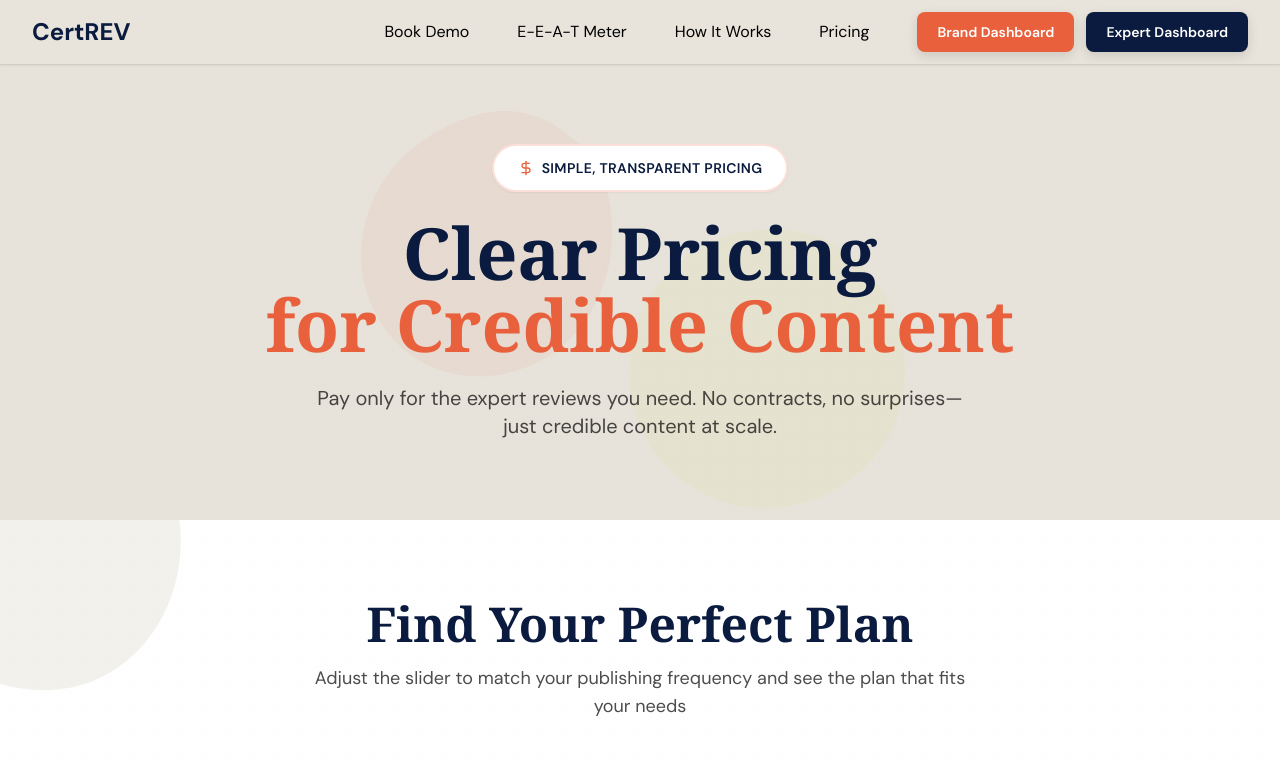
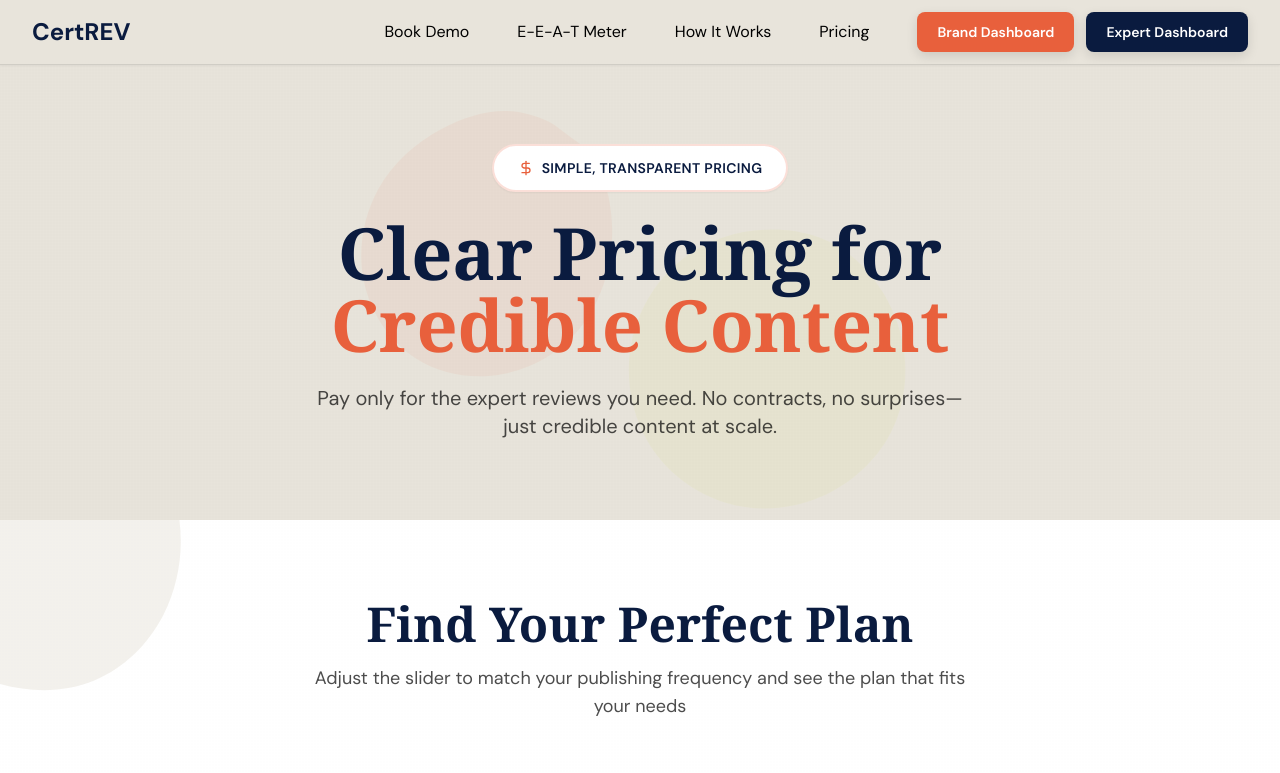
Before and after one commit to owenwcertrev/web-redesign, a Next.js app: page /pricing in a window 1280 px wide. Shown: the top 773 px of the page. Built offline with nearby package versions, Linux system fonts and the light colour scheme.

Commit message:
Update pricing hero title to include 'for' in navy on first line

```diff
--- a/app/pricing/page.tsx
+++ b/app/pricing/page.tsx
@@ -219,9 +219,9 @@ export default function PricingPage() {
               transition={{ delay: 0.4 }}
               className="text-5xl md:text-7xl font-bold mb-6 leading-tight font-serif"
             >
-              <span className="text-navy">Clear Pricing</span>
+              <span className="text-navy">Clear Pricing for</span>
               <br />
-              <span className="text-coral">for Credible Content</span>
+              <span className="text-coral">Credible Content</span>
             </motion.h1>
 
             <motion.p
```
